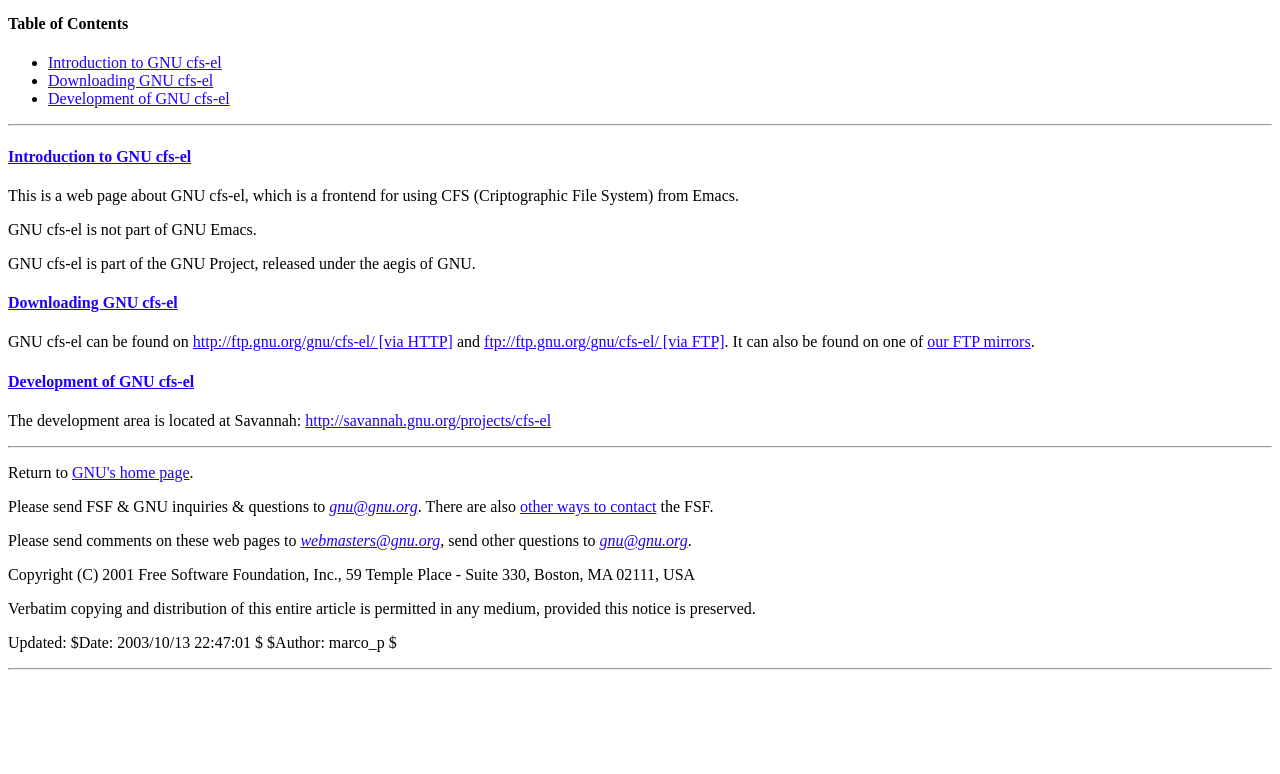
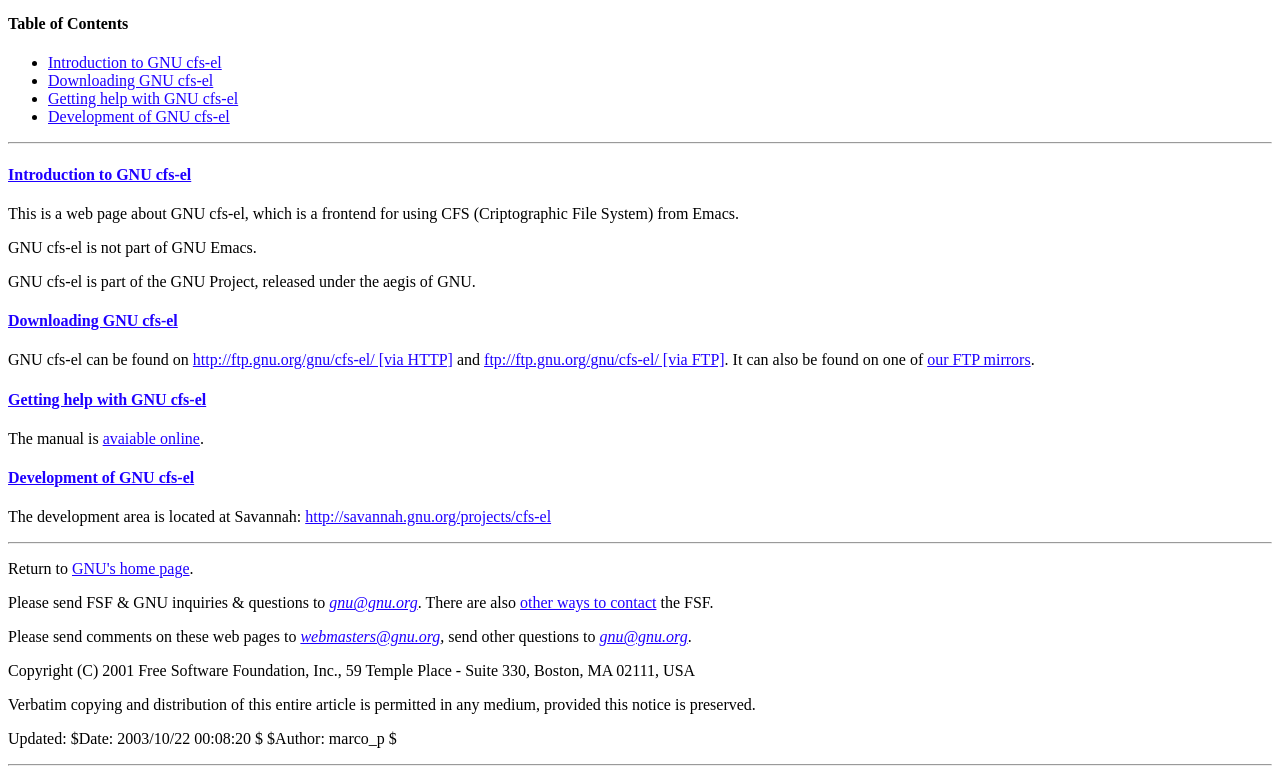
Before and after one commit to gnu-mirror-unofficial/cfs-el, a plain HTML site: page cfs-el.html in a window 1280 px wide. Shown: the part 177-951 px from the top of the page. Before the commit the page ends 855 px from the top, so only its background shows below. Drawn offline with Linux system fonts and the light colour scheme.

Commit message:
Added link to the manual.

```diff
--- a/cfs-el.html
+++ b/cfs-el.html
@@ -18,6 +18,8 @@
   <LI><A HREF="#introduction" NAME="TOCintroduction">Introduction to GNU cfs-el</A>
 
   <LI><A HREF="#downloading" NAME="TOCdownloading">Downloading GNU cfs-el</A>
+
+  <LI><A HREF="#help" NAME="TOChelp">Getting help with GNU cfs-el</A>
 
   <LI><A HREF="#development" NAME="TOCdevelopment">Development of GNU cfs-el</A>
 </UL>
@@ -44,6 +46,12 @@ GNU cfs-el can be found on <A
         HREF="ftp://ftp.gnu.org/gnu/cfs-el/">ftp://ftp.gnu.org/gnu/cfs-el/ [via
         FTP]</a>.  It can also be found on one of <A
         HREF="/prep/ftp.html">our FTP mirrors</A>.
+
+<P>
+
+<H4><A HREF="#TOChelp" NAME="help">Getting help with GNU cfs-el</A></H4>
+
+<P>The manual is <a href="manual/cfs-el.html">avaiable online</a>.
 
 <P>
 
@@ -81,7 +89,7 @@ permitted in any medium, provided this notice is preserved.
 <P>
 Updated:
 <!-- timestamp start -->
-$Date: 2003/10/13 22:47:01 $ $Author: marco_p $
+$Date: 2003/10/22 00:08:20 $ $Author: marco_p $
 <!-- timestamp end -->
 <HR>
 </BODY>
```
